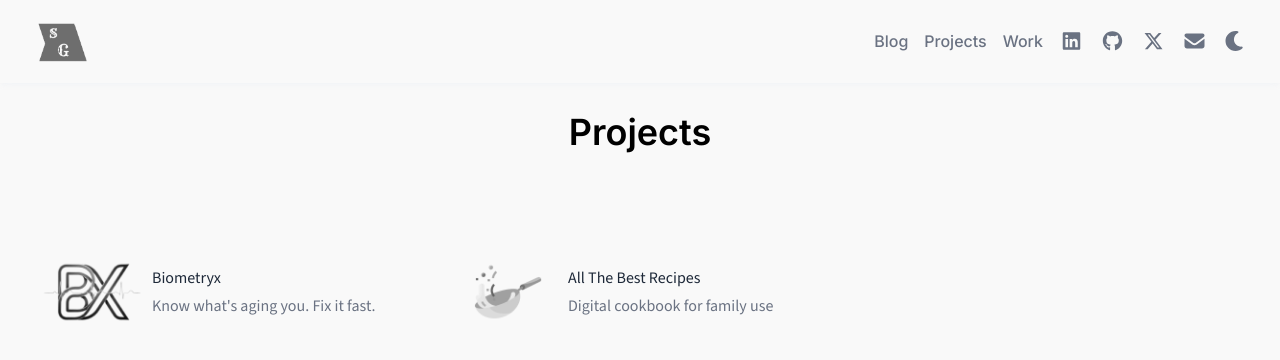
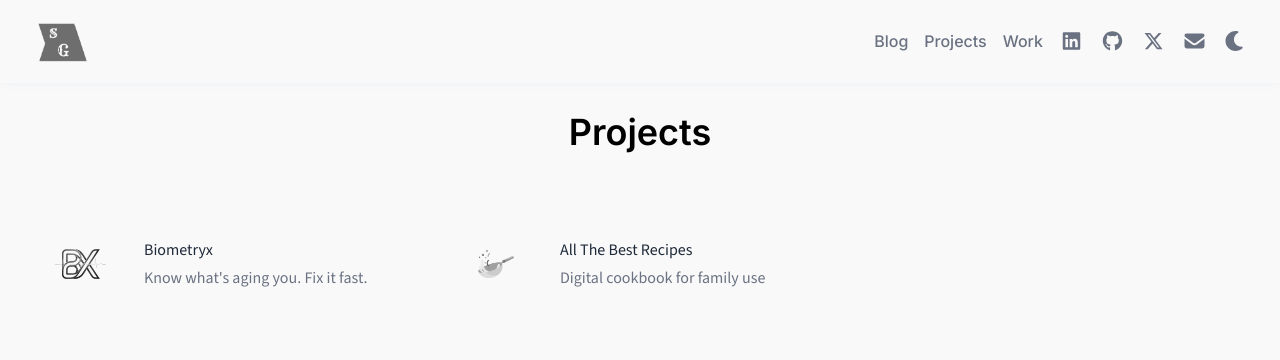
Before and after one commit to StGrozdanov/personal-website, a Next.js app: page /projects in a window 1280 px wide. Shown: the top 360 px of the page. Built offline with nearby package versions, Linux system fonts and the light colour scheme.

Commit message:
fix logo designs in the project page

```diff
--- a/src/app/_components/ProjectCard/ProjectCard.tsx
+++ b/src/app/_components/ProjectCard/ProjectCard.tsx
@@ -19,14 +19,16 @@ export default function ProjectCard({ work, collection }: ProjectCardProps) {
       href={`/${collection}/${work.product}`}
       className='group mt-6 flex items-center justify-between p-4 rounded-lg transition-all duration-600 '
     >
-      <article className='flex items-center'>
+      <article className='flex items-center gap-4'>
+        <div className='w-24 h-16 shrink-0 flex items-center justify-center'>
           <Image
             src={work.logo}
             alt='logo'
             width={120}
             height={120}
-          className='filter grayscale group-hover:grayscale-0 transition-all duration-600'
+            className='filter grayscale group-hover:grayscale-0 transition-all duration-600 object-contain w-full h-full'
           />
+        </div>
         <div className='flex flex-col'>
           <div className='text-gray-800 dark:text-white group-hover:text-black dark:group-hover:text-white transition-all duration-600'>
             {work.product}
```
Lines whose indentation alone changed are shown as unchanged.
